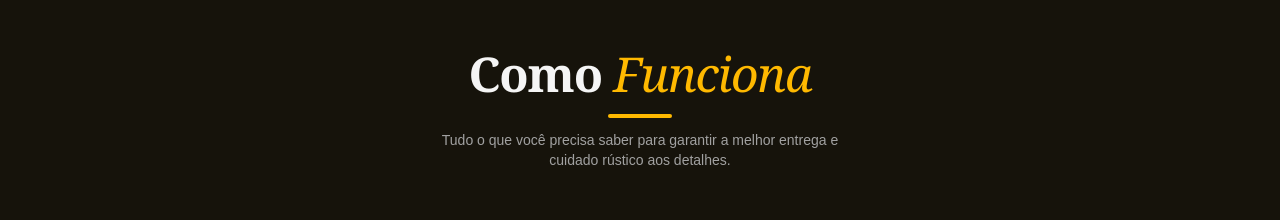
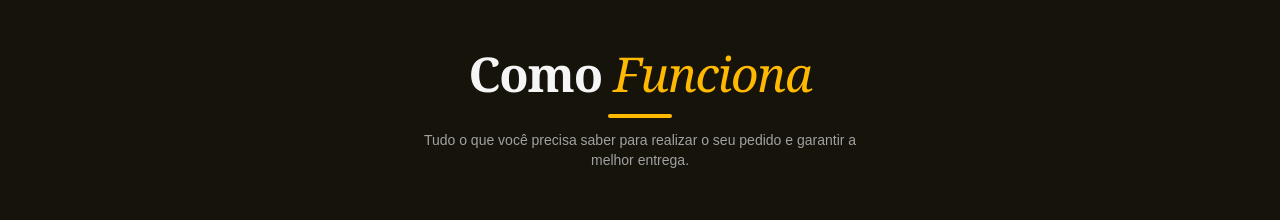
Before and after one commit to WilsonMSouza/Stelline-Cestas, a React (Vite) app: page / in a window 1280 px wide. Shown: the part 4400-4620 px from the top of the page. Built offline with nearby package versions, Linux system fonts and the light colour scheme.

Commit message:
feat: update how it works description
Refine the instructional text to better reflect the ordering process.

```diff
--- a/src/App.tsx
+++ b/src/App.tsx
@@ -380,7 +380,7 @@ export default function App() {
               </h3>
               <div className="h-1 w-16 bg-amber-400 mx-auto mt-4 mb-3 rounded-full"></div>
               <p className="text-sm text-neutral-400 max-w-md mx-auto font-sans">
-                Tudo o que você precisa saber para garantir a melhor entrega e cuidado rústico aos detalhes.
+                Tudo o que você precisa saber para realizar o seu pedido e garantir a melhor entrega.
               </p>
             </div>
 
```
